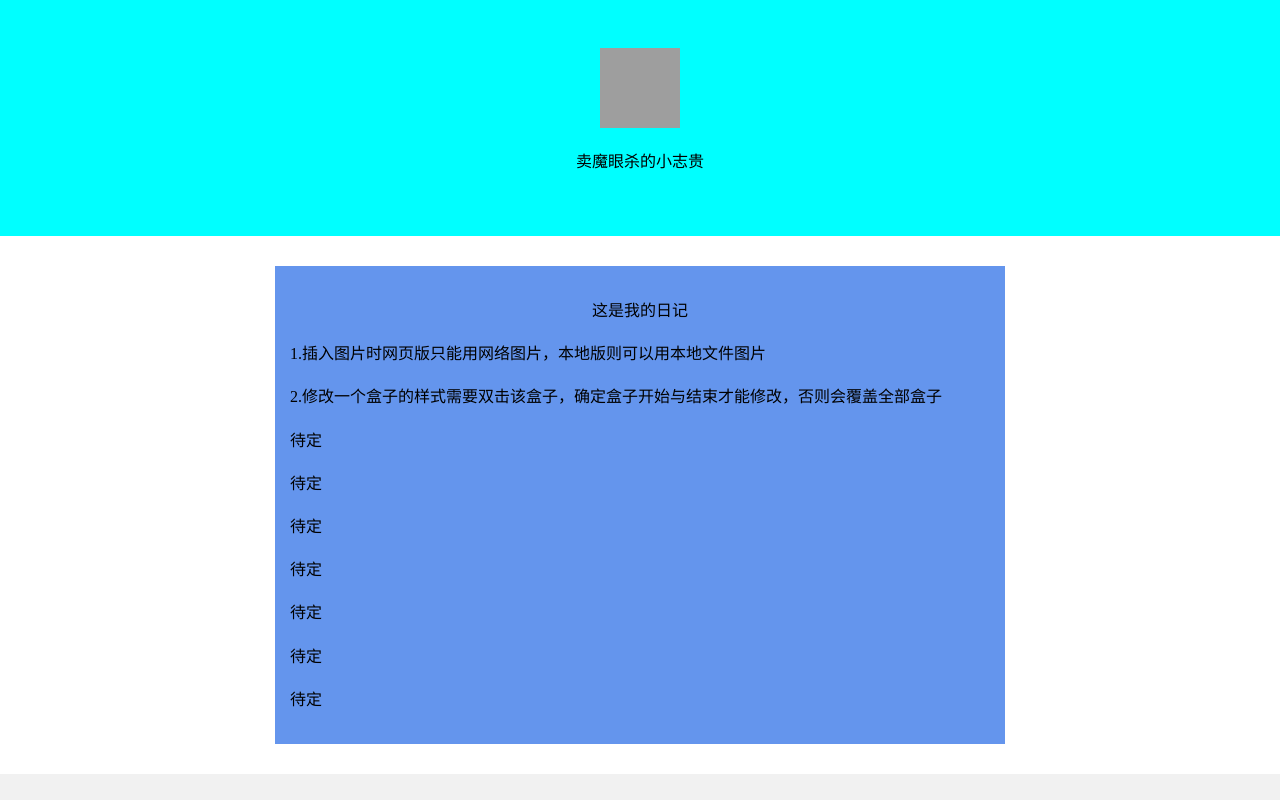
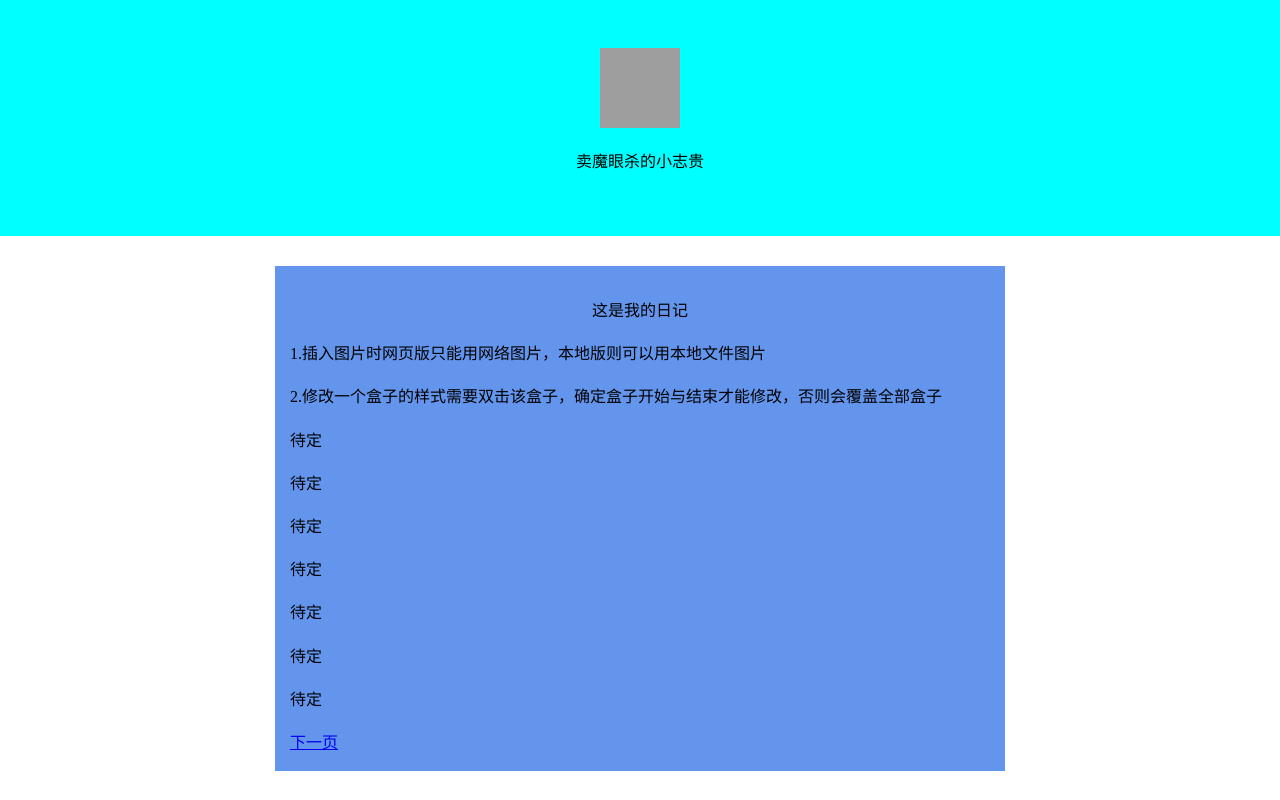
Before and after one commit to fateDecade/-, a plain HTML site: page index.html in a window 1280 px wide. Shown: the top 800 px of the page. Drawn offline with Linux system fonts and the light colour scheme; grey boxes are pictures that could not be loaded.

Commit message:
Update index.html

```diff
--- a/index.html
+++ b/index.html
@@ -38,6 +38,7 @@
       <p>待定</p>
       <p>待定</p>
       <p>待定</p>
+      <a href="https://fatedecade.github.io/-/new.html">下一页</a>
     </div>
     <div style="
       background-color: #f1f1f1;
```
